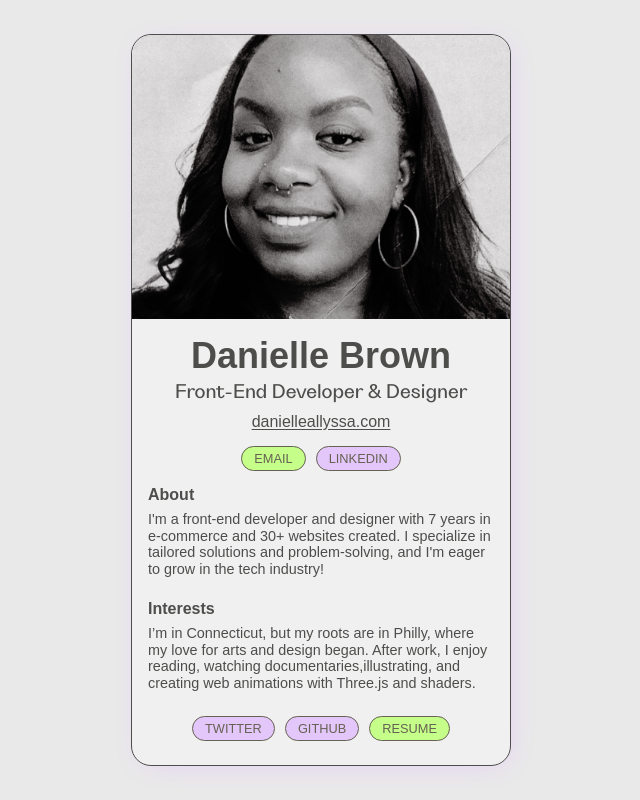
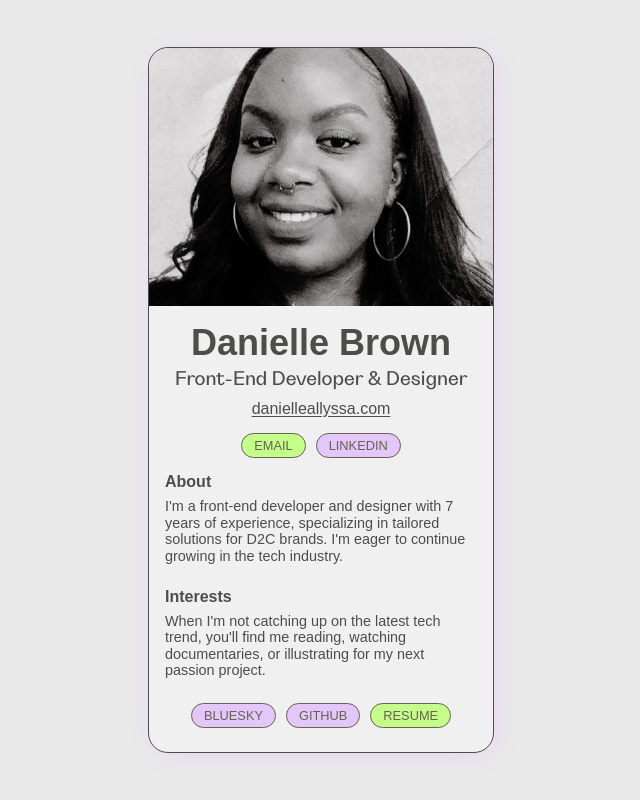
Before and after one commit to danielleallyssa/virtual-business-card, a React (Vite) app: page / in a window 1280 px wide. Shown: the whole page, without its empty margins (319-959 px from the left). Built offline with nearby package versions, Linux system fonts and the light colour scheme; a web font is replaced by a local one.

Commit message:
Update Twitter to BlueSky

```diff
--- a/src/App.css
+++ b/src/App.css
@@ -1,8 +1,8 @@
 #root {
-  margin: 0 auto;
+  margin: 2rem auto;
   border: 1px solid var(--color-tan-dark);
   border-radius: var(--radius);
-  width: clamp(250px, 250px + 10vw, 700px);
+  width: clamp(280px, 280px + 5vw, 700px);
   padding-bottom: 0.5rem;
   background-color: var(--color-off-white);
   box-shadow: 4px 4px 30px -10px #e4c7fa;
--- a/src/ContentData.jsx
+++ b/src/ContentData.jsx
@@ -15,8 +15,8 @@ export const buttons = [
   },
   {
     id: 3,
-    text: "Twitter",
-    url: "https://twitter.com/danielleallyssa",
+    text: "BlueSky",
+    url: "https://bsky.app/profile/danielleallyssa.bsky.social",
     style: "button",
     variant: "secondary",
   },
@@ -40,11 +40,11 @@ export const textContent = [
   {
     id: 1,
     title: "About",
-    text: "I'm a front-end developer and designer with 7 years in e-commerce and 30+ websites created. I specialize in tailored solutions and problem-solving, and I'm eager to grow in the tech industry!",
+    text: "I'm a front-end developer and designer with 7 years of experience, specializing in tailored solutions for D2C brands. I'm eager to continue growing in the tech industry.",
   },
   {
     id: 2,
     title: "Interests",
-    text: "I’m in Connecticut, but my roots are in Philly, where my love for arts and design began. After work, I enjoy reading, watching documentaries,illustrating, and creating web animations with Three.js and shaders.",
+    text: "When I'm not catching up on the latest tech trend, you'll find me reading, watching documentaries, or illustrating for my next passion project.",
   },
 ];
```
